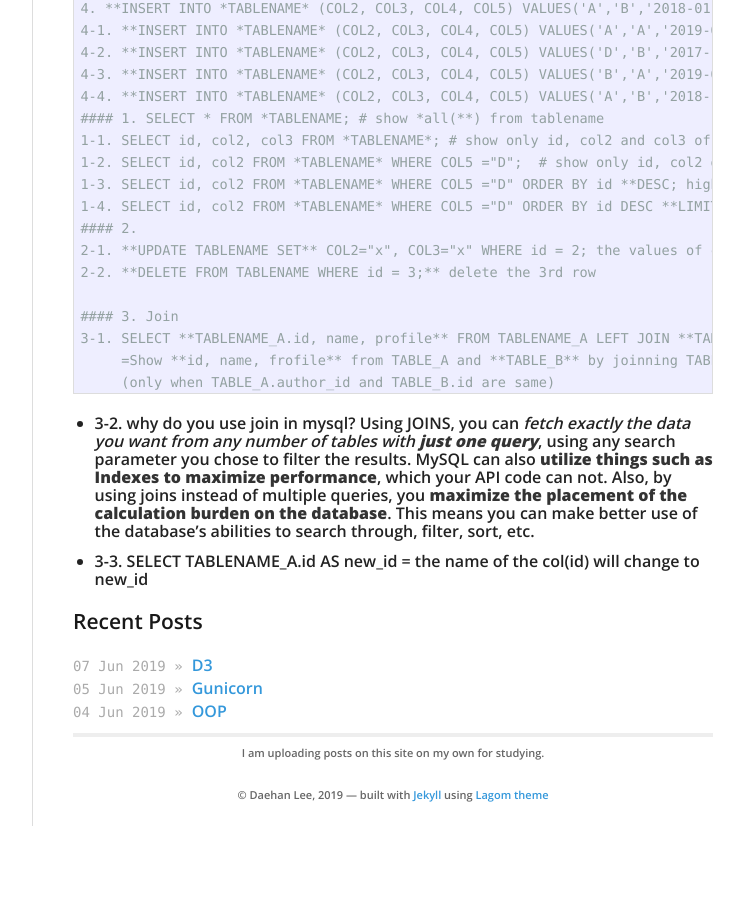
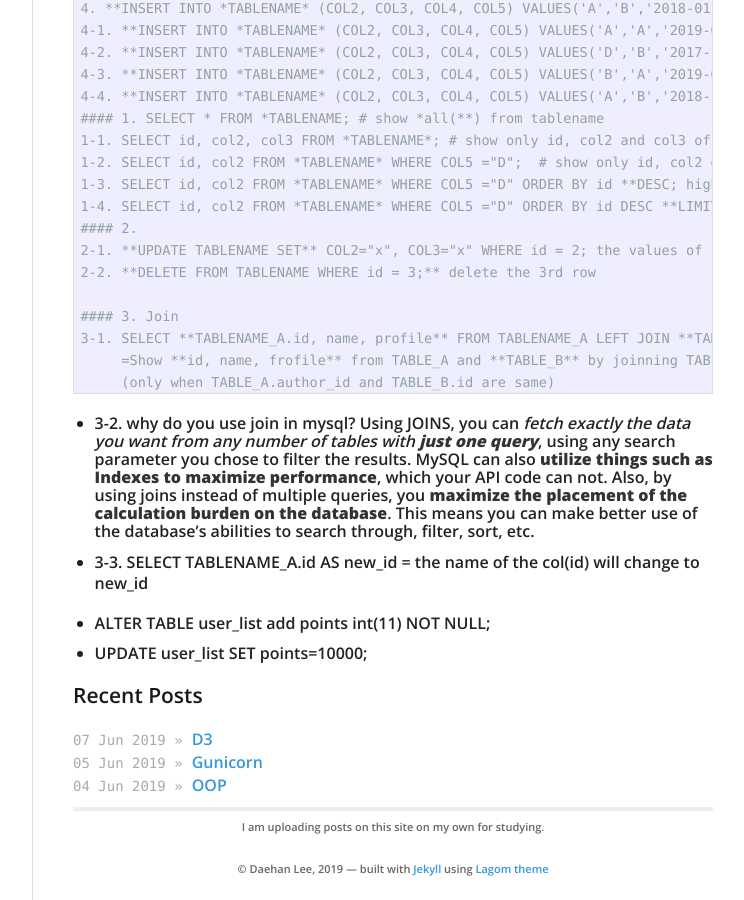
Before and after one commit to daehan0226/Study, a Jekyll site: the page built from _posts/2019-04-03-MYSQL(database).md, in a window 1280 px wide and 900 px high, scrolled down 1770 px. Shown: the whole window, without its empty margins (378-1122 px from the left). Built offline with Jekyll 4.4.1, drawn with Linux system fonts in a browser that asks for light colours; before the commit the page ends 2596 px from its top, so only the background shows below that.

Commit message:
Update 2019-04-03-MYSQL(database).md

```diff
--- a/_posts/2019-04-03-MYSQL(database).md
+++ b/_posts/2019-04-03-MYSQL(database).md
@@ -87,5 +87,10 @@ A database is a collection of information that is organized so that it can be ea
     Also, by using joins instead of multiple queries, you **maximize the placement of the calculation burden on the database**. This means you can make better use of the database's abilities to search through, filter, sort, etc.
 - 3-3. SELECT TABLENAME_A.id AS new_id = the name of the col(id) will change to new_id
 
+* ALTER TABLE user_list add points int(11) NOT NULL;
+* UPDATE user_list SET points=10000;
+
+
+
 [datatype]: https://www.techonthenet.com/mysql/tables/create_table.php
 [link-Ubuntu-mysql-install]: https://grd406.blog.me/221499786832
```
